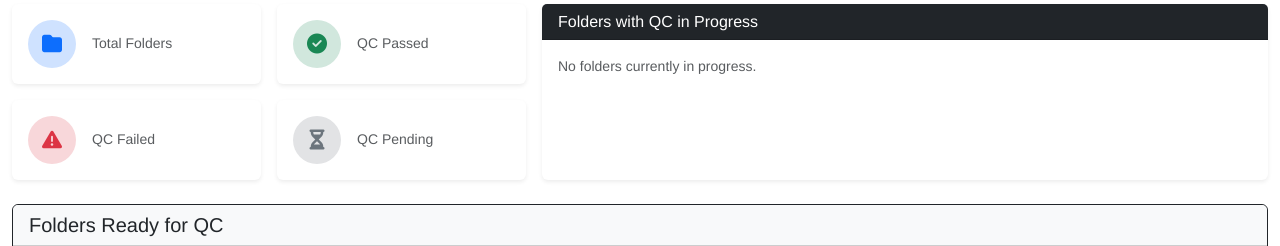
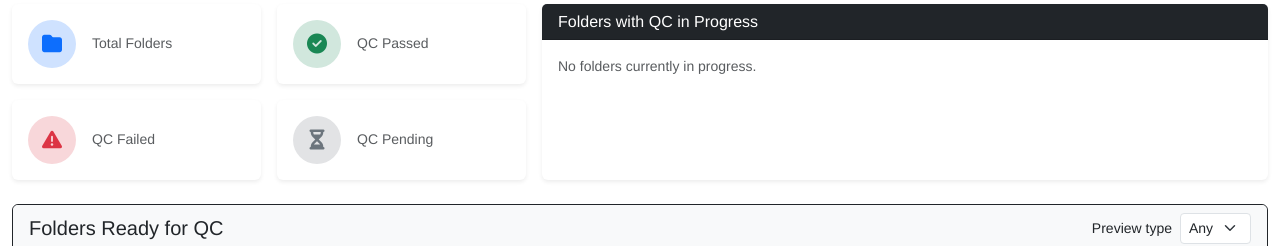
Before and after one commit to Smithsonian/Osprey, a Flask app: template web_app/templates/qc.html in a window 1280 px wide. Shown: the part 177-423 px from the top of the page. Run offline with Flask 3, Linux system fonts and the light colour scheme; the template is opened without the code that fills it, so the values that code supplies are empty; parts of the project's set-up code (start-up, migrations or seed data) failed here and were passed over; some libraries are stand-ins or nearby versions; some web fonts are replaced.

Commit message:
Adding filter for qc

```diff
--- /dev/null
+++ b/web_app/static/js/qc_preview_type_filter.js
@@ -0,0 +1,32 @@
+(function () {
+    'use strict';
+
+    var filterSelect = document.getElementById('qc-preview-type-filter');
+    if (!filterSelect) {
+        return;
+    }
+
+    var rows = document.querySelectorAll('[data-qc-folder-row]');
+    var emptyMsg = document.getElementById('qc-preview-type-empty');
+
+    function applyFilter() {
+        var mode = filterSelect.value;
+        var visibleCount = 0;
+
+        rows.forEach(function (row) {
+            var previewType = row.getAttribute('data-preview-type') || '';
+            var show = !mode || previewType === mode;
+            row.classList.toggle('d-none', !show);
+            if (show) {
+                visibleCount += 1;
+            }
+        });
+
+        if (emptyMsg) {
+            var showEmpty = Boolean(mode) && visibleCount === 0;
+            emptyMsg.classList.toggle('d-none', !showEmpty);
+        }
+    }
+
+    filterSelect.addEventListener('change', applyFilter);
+})();
--- a/web_app/templates/qc.html
+++ b/web_app/templates/qc.html
@@ -109,6 +109,14 @@
     <div class="card dashboard-files-card border-dark mb-3">
       <div class="card-header dashboard-files-card-header d-flex flex-wrap align-items-center justify-content-between gap-2">
         <h2 class="h5 mb-0">Folders Ready for QC</h2>
+        <div class="d-flex align-items-center gap-2">
+          <label for="qc-preview-type-filter" class="form-label small mb-0">Preview type</label>
+          <select id="qc-preview-type-filter" class="form-select form-select-sm" aria-label="Filter folders by preview type" style="width: auto;">
+            <option value="">Any</option>
+            <option value="dzi">DZI</option>
+            <option value="iiif">IIIF</option>
+          </select>
+        </div>
       </div>
       <div class="card-body p-0">
         <div class="dashboard-files-table-wrap">
@@ -125,7 +133,7 @@
             </thead>
             <tbody>
                 {% for folder in folder_qc_info %}
-                <tr>
+                <tr data-qc-folder-row data-preview-type="{{ folder.preview_type or '' }}">
                     <td>
                         {{ folder.project_folder }}{% include 'partials/_preview_type_badge.html' %}
                     </td>
@@ -176,6 +184,9 @@
             </tbody>
           </table>
         </div>
+        <p id="qc-preview-type-empty" class="text-muted small p-3 mb-0 d-none" role="status">
+          No folders match the selected preview type.
+        </p>
       </div>
     </div>
 
@@ -250,3 +261,7 @@
     {% endif %}
 
 {% endblock %}
+
+{% block javascripts %}
+<script src="{{ url_for('static', filename='js/qc_preview_type_filter.js') }}"></script>
+{% endblock %}
```
